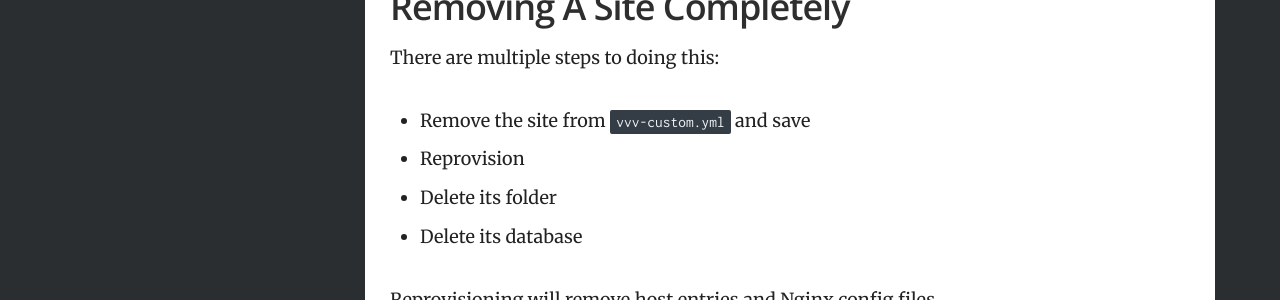
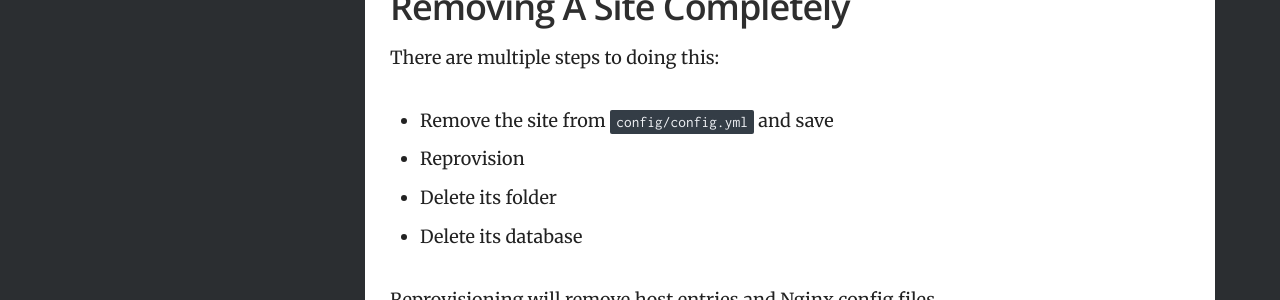
Before and after one commit to Varying-Vagrant-Vagrants/varyingvagrantvagrants.org, a Jekyll site: the page built from docs/en-US/references/removing-sites.md, in a window 1280 px wide. Shown: the part 1411-1711 px from the top of the page. Built offline with Jekyll 4.4.1, drawn with Linux system fonts in a browser that asks for light colours.

Commit message:
update vvv-custom to config/config.yml in removing-sites.md
there was a stray reference to vvv-custom, the old customization yml file; i updated it.

```diff
--- a/docs/en-US/references/removing-sites.md
+++ b/docs/en-US/references/removing-sites.md
@@ -51,7 +51,7 @@ E.g.
 
 There are multiple steps to doing this:
 
- - Remove the site from `vvv-custom.yml` and save
+ - Remove the site from `config/config.yml` and save
  - Reprovision
  - Delete its folder
  - Delete its database
```
